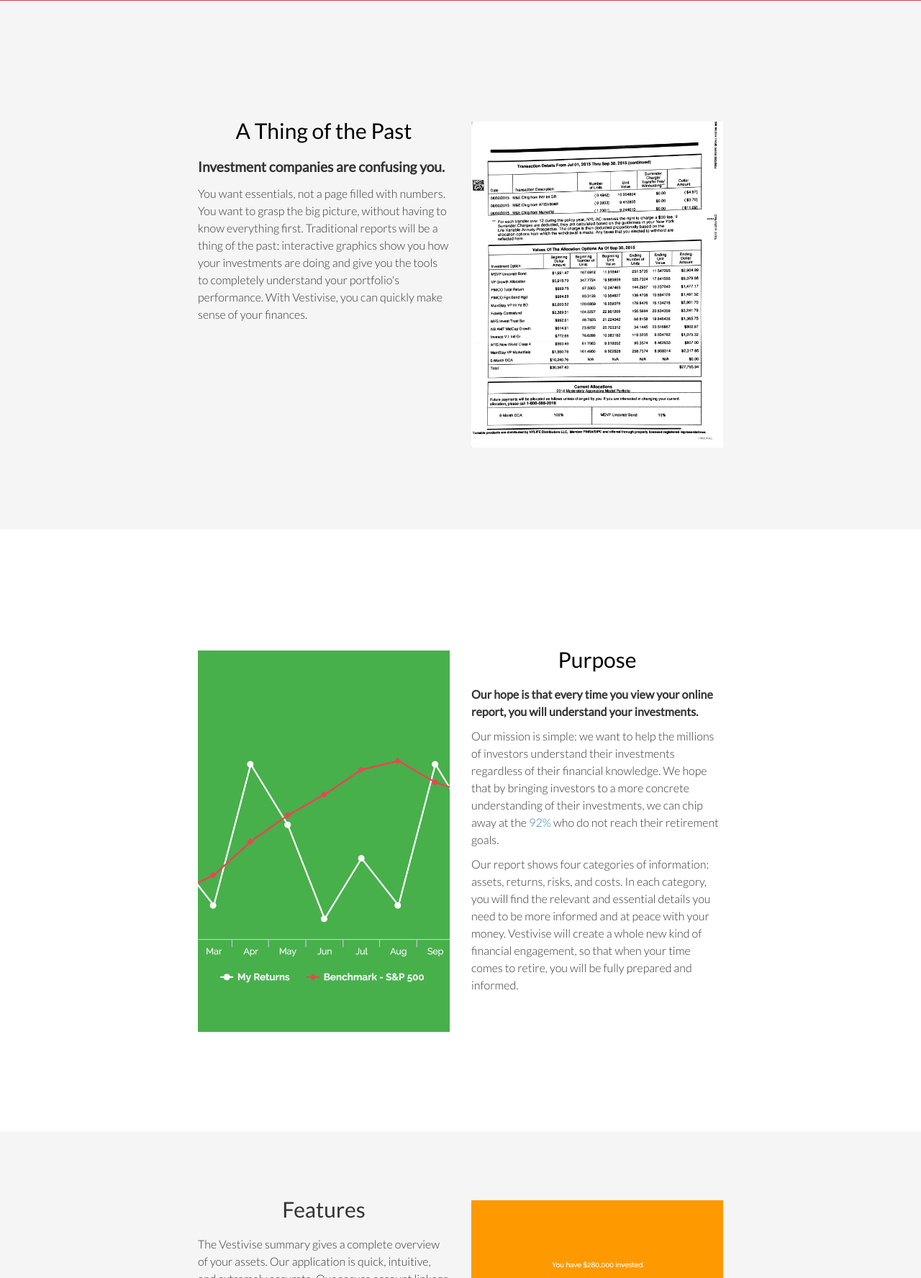
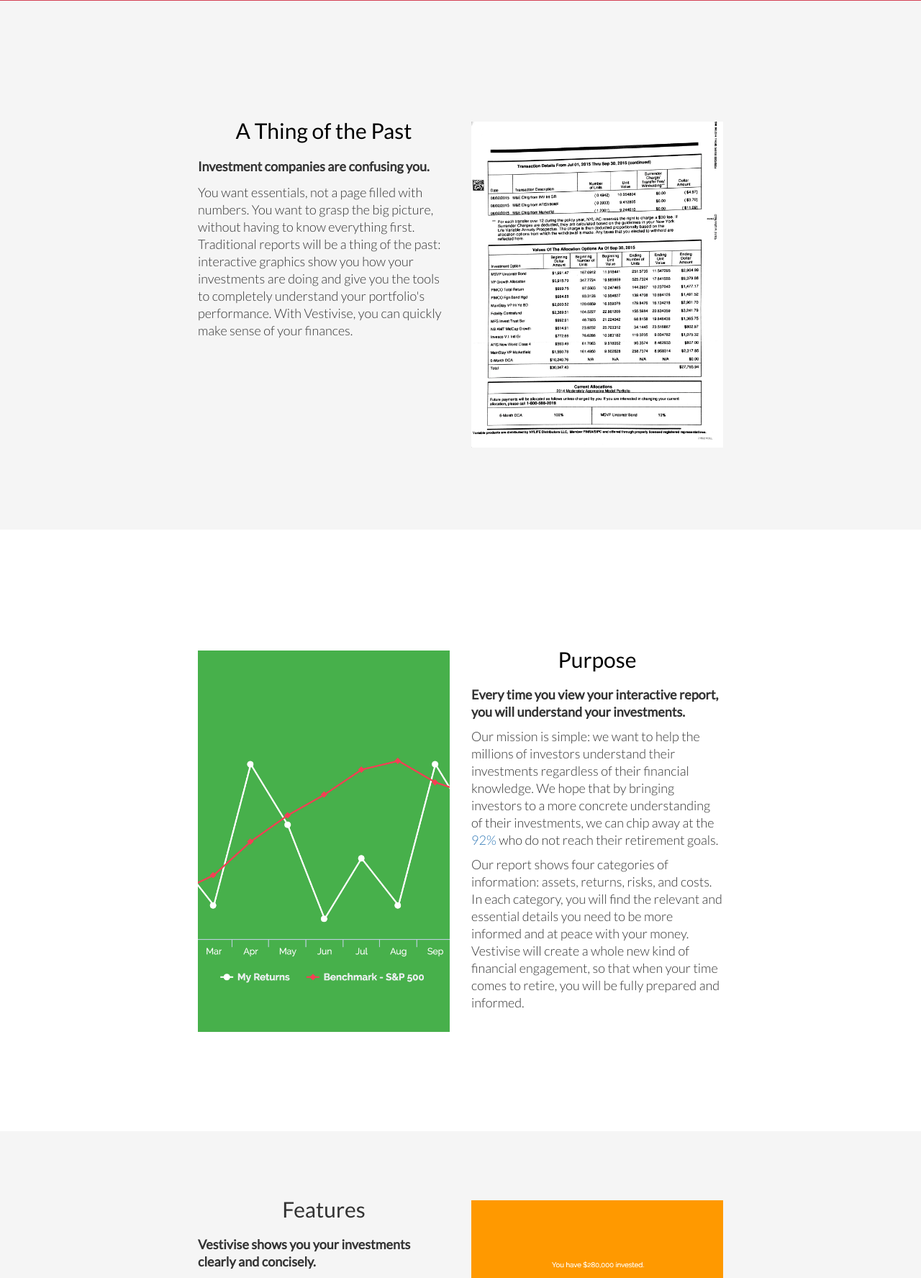
Before and after one commit to Vestivise/Vestivise_Marketing, a Django app: template templates/index.html in a window 1280 px wide. Shown: the part 879-2655 px from the top of the page at 72% size. Run offline with Django 3.2, Linux system fonts and the light colour scheme; the template is opened without the code that fills it, so the values that code supplies are empty; some libraries are stand-ins or nearby versions.

Commit message:
josh's critiques

```diff
--- a/static/build/css/main.css
+++ b/static/build/css/main.css
@@ -324,6 +324,7 @@ a:hover {
 
 .singleFeature{
 	text-align:left;
+	text-size: large;
 	padding-bottom: 0.5em;
 }
 /*************************
--- a/templates/index.html
+++ b/templates/index.html
@@ -80,9 +80,9 @@
       <br><br>
       <div class="col-sm-6">
       <h2 style="color:black;">A Thing of the Past</h2>
-            <p align="left" style=" font-weight:bold; font-size:larger; line-height: 1.5em;">Investment companies are confusing you.
+            <p align="left" style=" font-weight:bold; font-size:large; line-height: 1.5em;">Investment companies are confusing you.
             </p>
-            <p align="left">You want essentials, not a page filled with numbers. You want to grasp the big picture, without having to know everything first. Traditional reports will be a thing of the past: interactive graphics show you how your investments are doing and give you the tools to completely understand your portfolio's performance. With Vestivise, you can quickly make sense of your finances.
+            <p align="left" style="font-size:large;">You want essentials, not a page filled with numbers. You want to grasp the big picture, without having to know everything first. Traditional reports will be a thing of the past: interactive graphics show you how your investments are doing and give you the tools to completely understand your portfolio's performance. With Vestivise, you can quickly make sense of your finances.
             </p>
     </div>
     <div class="col-sm-6">
@@ -107,10 +107,10 @@
     </div>
       <div class="col-sm-6">
       <h2 style="color:black;">Purpose</h2>
-            <p align="left" style="font-weight:bold;">Our hope is that every time you view your online report, you will understand your investments.</p>
-            <p align="left">Our mission is simple: we want to help the millions of investors understand their investments regardless of their financial knowledge. We hope that by bringing investors to a more concrete understanding of their investments, we can chip away at the <a href="https://blog.vestivise.com/we-fight-for-the-92/">92%</a> who do not reach their retirement goals.
+            <p align="left" style="font-weight:bold; font-size:large;">Every time you view your interactive report, you will understand your investments.</p>
+            <p align="left" style="font-size:large;">Our mission is simple: we want to help the millions of investors understand their investments regardless of their financial knowledge. We hope that by bringing investors to a more concrete understanding of their investments, we can chip away at the <a href="https://blog.vestivise.com/we-fight-for-the-92/">92%</a> who do not reach their retirement goals.
             </p>
-            <p align="left">Our report shows four categories of information: assets, returns, risks, and costs. In each category, you will find the relevant and essential details you need to be more informed and at peace with your money. Vestivise will create a whole new kind of financial engagement, so that when your time comes to retire, you will be fully prepared and informed.</p>
+            <p align="left" style="font-size:large;">Our report shows four categories of information: assets, returns, risks, and costs. In each category, you will find the relevant and essential details you need to be more informed and at peace with your money. Vestivise will create a whole new kind of financial engagement, so that when your time comes to retire, you will be fully prepared and informed.</p>
     </div>
     </div>
     </div>
@@ -125,7 +125,8 @@
       <div class="row">
           <div class="text-center col-sm-6">
             <h2>Features</h2>
-        <p align="left">The Vestivise summary gives a complete overview of your assets. Our application is quick, intuitive, and extremely accurate. Our secure account linkage process automatically pulls your personal investment information upon creating an account. Take a look at our <a href="https://www.vestivise.com/demo/" target="_blank">demo</a> to find out more! You can also <a href="https://app.vestivise.com/">sign up now</a> for a personalized investment report.
+            <p align="left" style="font-weight:bold; font-size:large;">Vestivise shows you your investments clearly and concisely.</p>
+        <p align="left" style="font-size:large;">The Vestivise summary gives a complete overview of your assets. Our application is quick, intuitive, and extremely accurate. Our secure account linkage process automatically pulls your personal investment information upon creating an account. Take a look at our <a href="https://www.vestivise.com/demo/" target="_blank">demo</a> to find out more! You can also <a href="https://app.vestivise.com/">sign up now</a> for a personalized investment report.
         </p>
         <ul  class = "featuresList">
         <li class="singleFeature">Simplicity in the presentation of information.</li>
@@ -149,10 +150,10 @@
         <div class="heading text-center col-sm-8 col-sm-offset-2 wow fadeInUp" data-wow-duration="1200ms" data-wow-delay="300ms">
           <div class="row">
           <h2>Blog</h2>
-          <p align="left">Our report is just the beginning. <a href="https://vestivise.com/subscribe">Subscribe to our blog now</a> to receive updates on financial news, learn more about investing, and stay informed about product features.</p>
-          <p align="left">For Vestivise users, our blog integrates aspects of your investment report into the financial news and investing education so that everything we send remains useful and personally tailored to you.
+          <p align="left" style="font-size:large;">Our report is just the beginning. <a href="https://vestivise.com/subscribe">Subscribe to our blog now</a> to receive updates on financial news, learn more about investing, and stay informed about product features.</p>
+          <p align="left" style="font-size:large;">For Vestivise users, our blog integrates aspects of your investment report into the financial news and investing education so that everything we send remains useful and personally tailored to you.
           </p>
-          <a data-scroll class="btn btn-start animated fadeInUpBig" href="https://blog.vestivise.com" target="_blank" style="font-size:large;">go to the blog now</a>
+          <a data-scroll class="btn btn-start animated fadeInUpBig" href="https://blog.vestivise.com" target="_blank" style="font-size:larger;">go to the blog now</a>
         </div>
       </div>
     </div>
--- a/templates/landingPage.html
+++ b/templates/landingPage.html
@@ -4,7 +4,7 @@
 <head>
 	<link rel="shortcut icon" type="image/png" href="{% static 'media/favicon.jpg' %}"/>
 
-	<title>Vestivise</title>
+	<title>Vestivise – Simple Investment Reporting</title>
 	<link href="https://fonts.googleapis.com/css?family=Lato:400,300" rel="stylesheet" type="text/css">
 	<link rel="stylesheet" type="text/css" href="{% static 'build/css/dashboard.css' %}">
 
```
